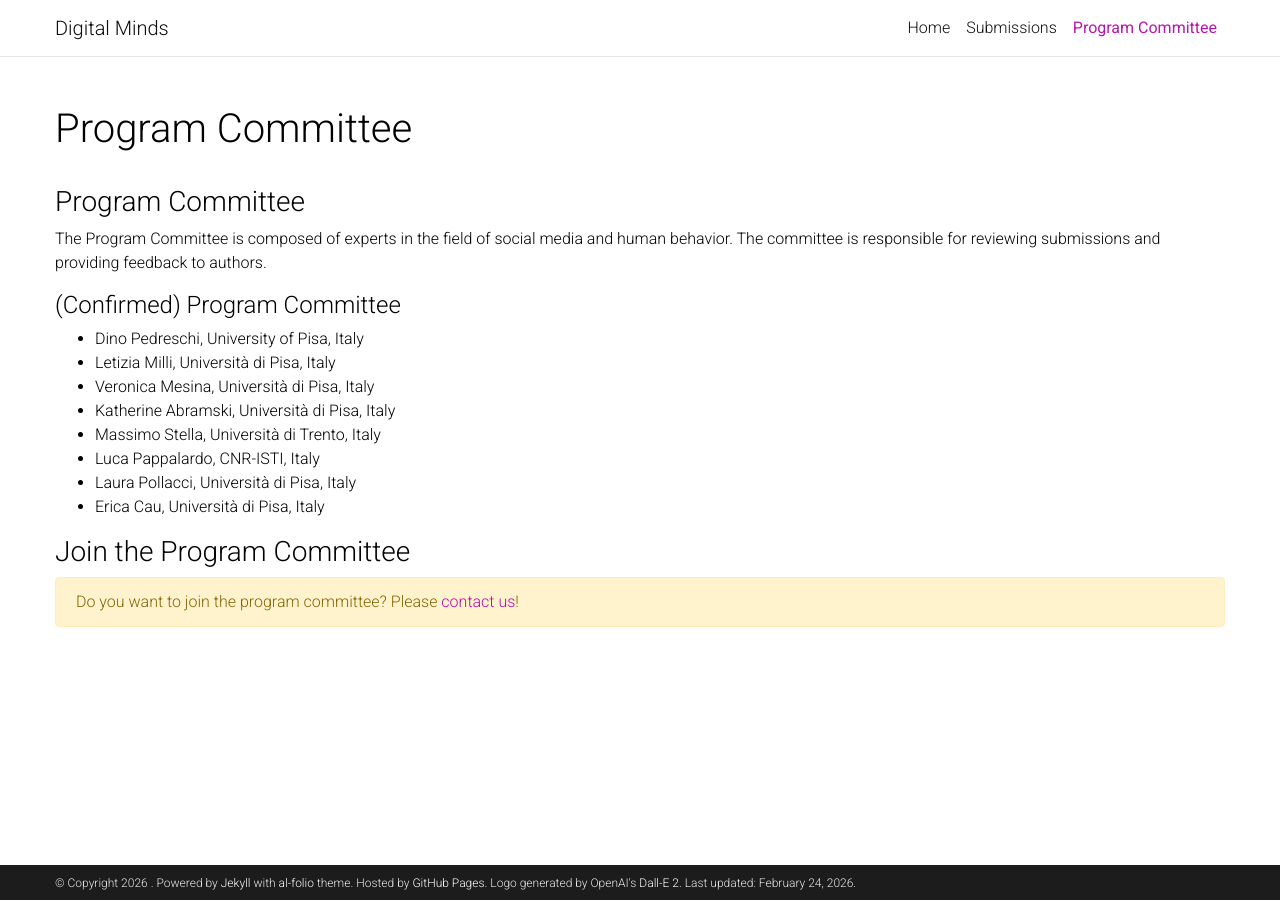
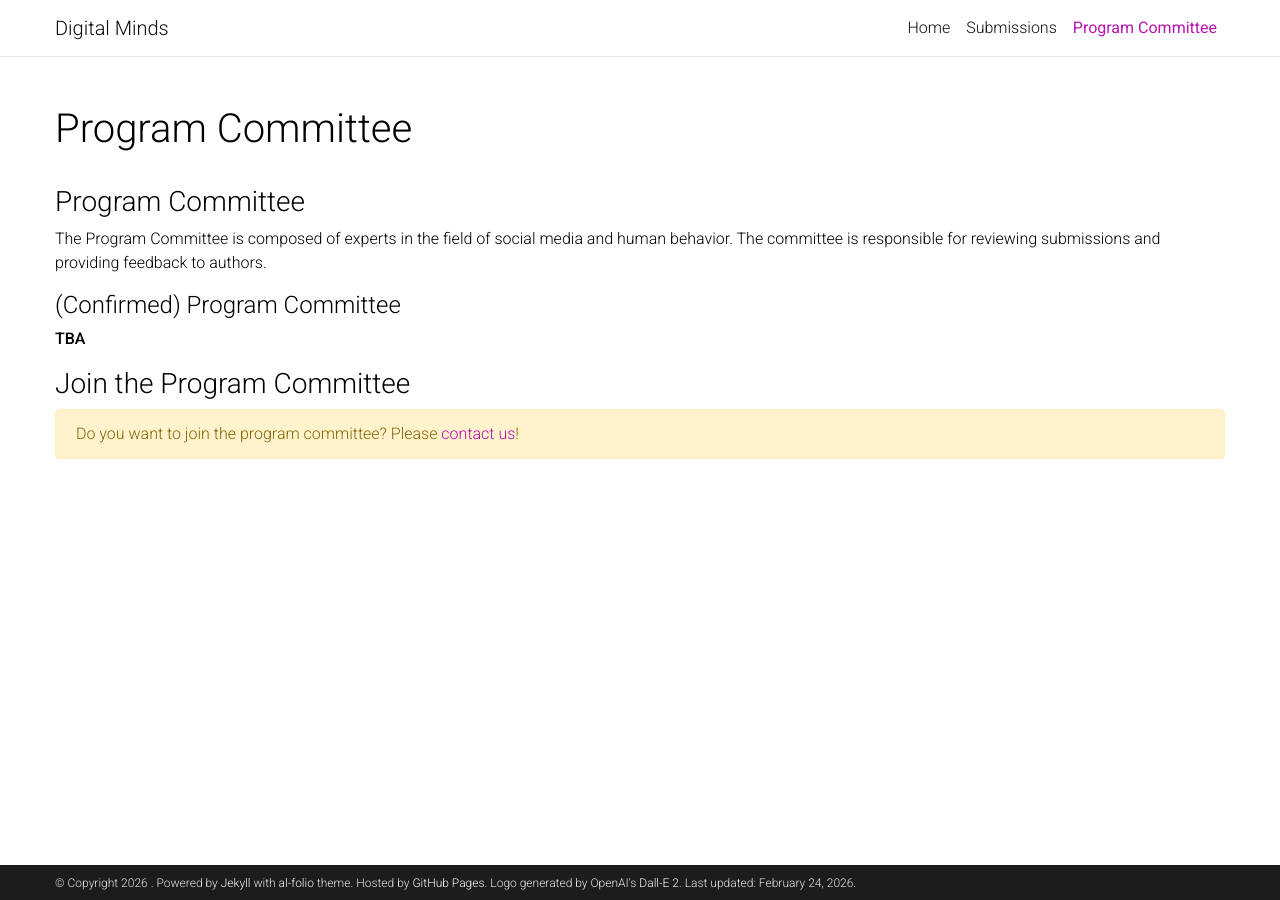
Before and after one commit to DMWorkshop/dmworkshop.github.io, a Jekyll site: the page built from _pages/PC.md, in a window 1280 px wide. Built offline with Jekyll 4.4.1, drawn with Linux system fonts in a browser that asks for light colours; a style sheet for code colours, icons or effects is not loaded.

Commit message:
pc updated

```diff
--- a/_pages/PC.md
+++ b/_pages/PC.md
@@ -15,6 +15,9 @@ The committee is responsible for reviewing submissions and providing feedback to
 
 #### (Confirmed) Program Committee
 
+**TBA**
+
+<!--
 <ul>
     <li>Dino Pedreschi, University of Pisa, Italy</li>
     <li>Letizia Milli, Università di Pisa, Italy</li>
@@ -24,7 +27,7 @@ The committee is responsible for reviewing submissions and providing feedback to
     <li>Luca Pappalardo, CNR-ISTI, Italy</li>
     <li>Laura Pollacci, Università di Pisa, Italy</li>
     <li>Erica Cau, Università di Pisa, Italy</li>
-</ul>
+</ul> -->
 
 ### Join the Program Committee
 
```
